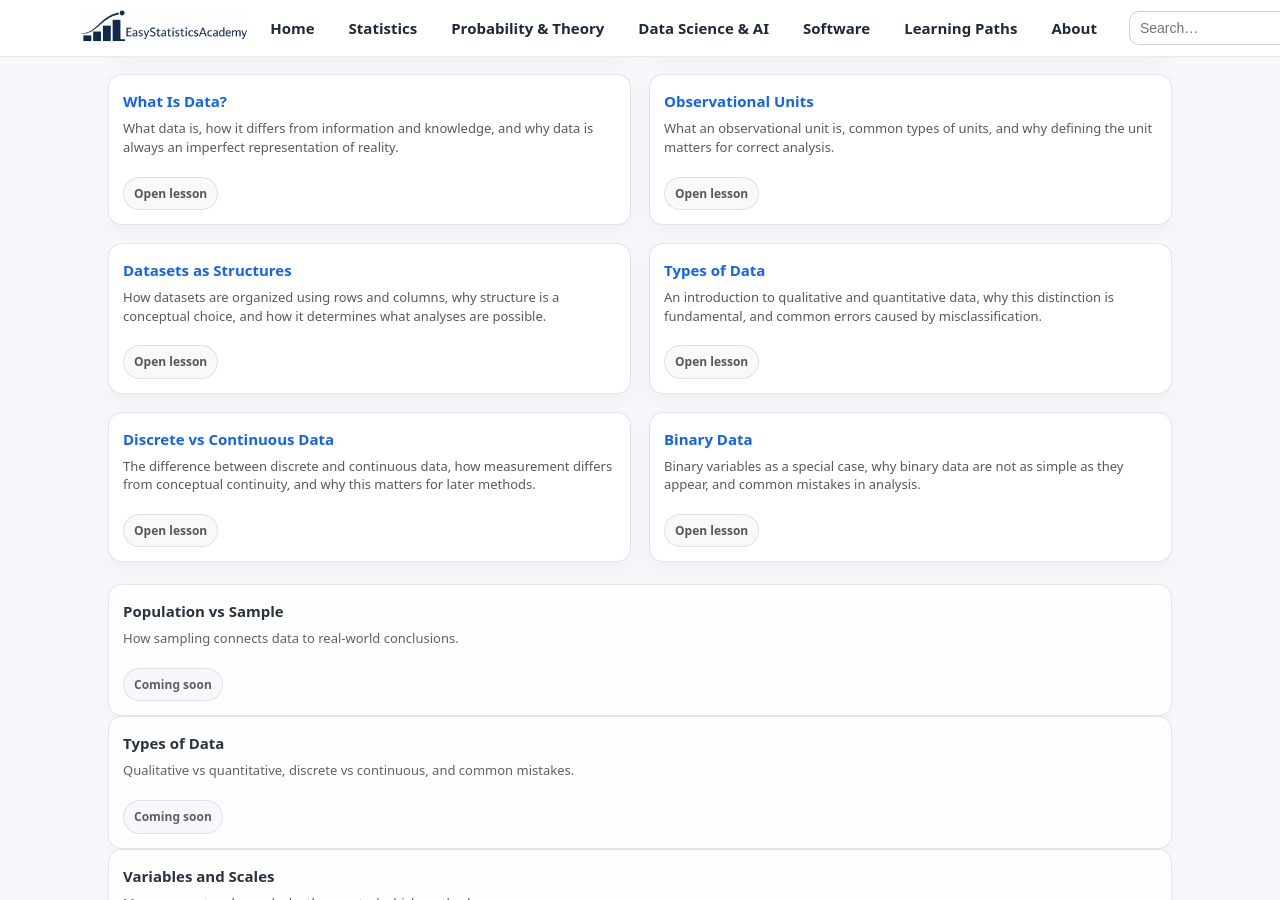
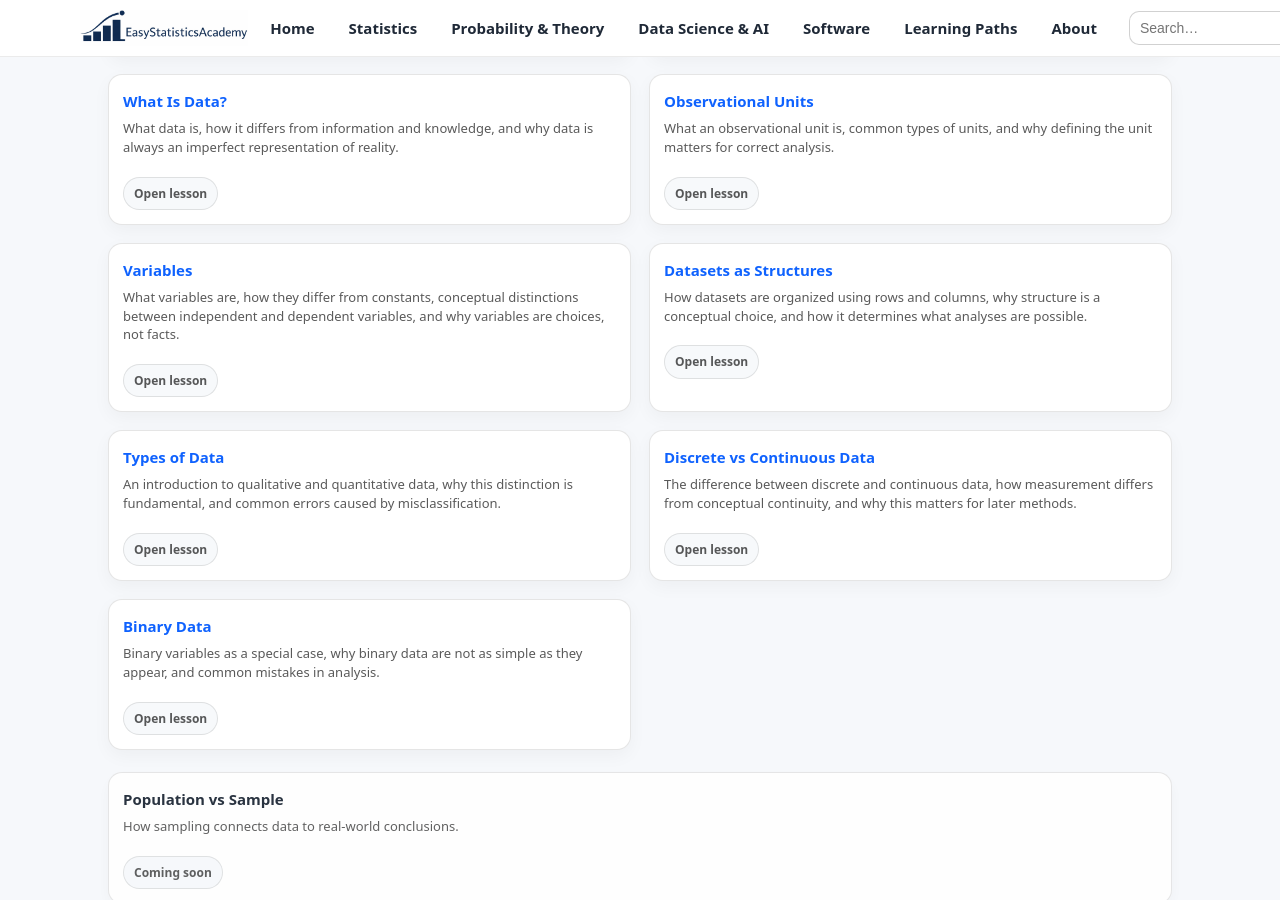
Before and after one commit to ammar-homaida-statistics/easystatisticsacademy, a Jekyll site: the page built from foundations/index.md, in a window 1280 px wide and 900 px high, scrolled down 806 px. Built offline with Jekyll 4.4.1, drawn with Linux system fonts in a browser that asks for light colours; our own code applies the rules of GitHub Pages for plain Markdown files.

Commit message:
Update index.md

```diff
--- a/foundations/index.md
+++ b/foundations/index.md
@@ -142,7 +142,23 @@
     Open lesson
   </a>
 </div>
+<div class="card lesson-card">
+  <h3>
+    <a href="/foundations/variables/">
+      Variables
+    </a>
+  </h3>
 
+  <p>
+    What variables are, how they differ from constants, conceptual distinctions
+    between independent and dependent variables, and why variables are choices,
+    not facts.
+  </p>
+
+  <a class="pill" href="/foundations/variables/">
+    Open lesson
+  </a>
+</div>
 <div class="card lesson-card">
   <h3>
     <a href="/foundations/datasets-as-structures/">
```
